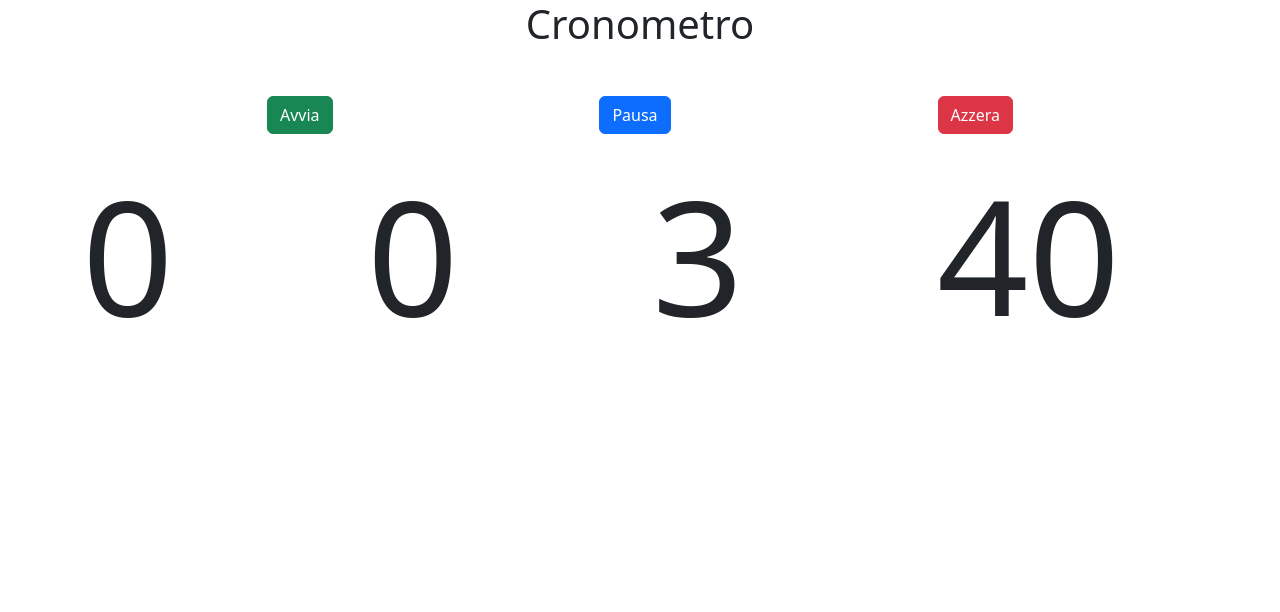
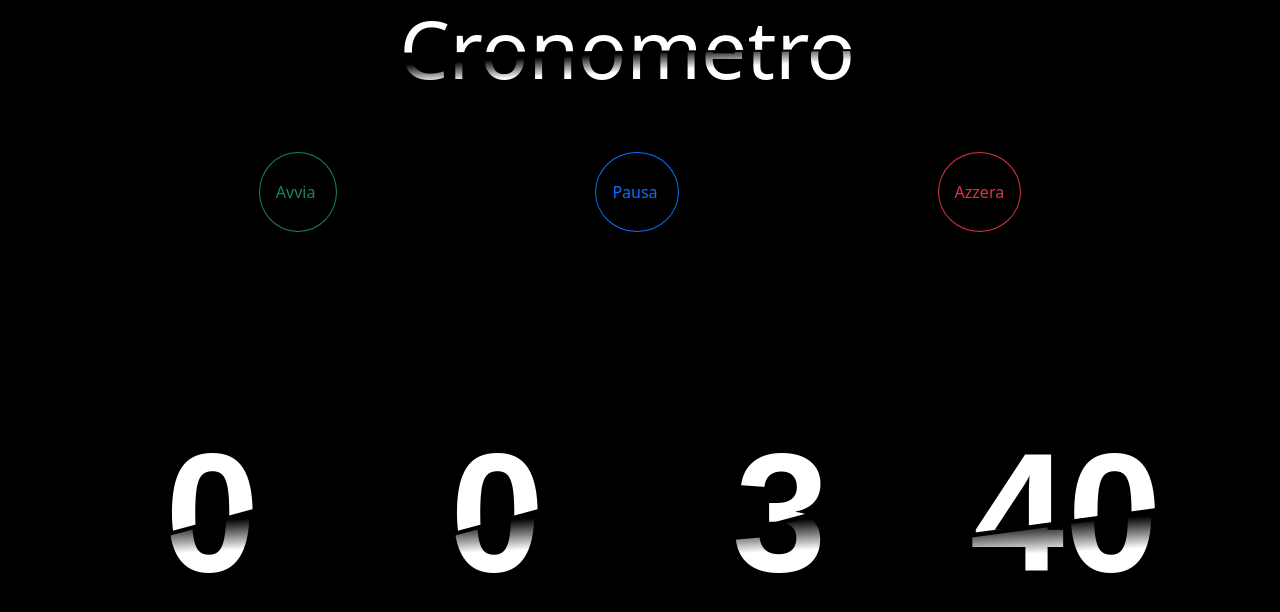
Before and after one commit to LorenzoOgnibene/js-simon, a plain HTML site: page clock/index.html in a window 1280 px wide. Both pictures are taken after a click on the element "Avvia". Drawn offline with nearby package versions, Linux system fonts and the light colour scheme.

Commit message:
Add some style and some funny

```diff
--- a/clock/css/style.css
+++ b/clock/css/style.css
@@ -1,11 +1,52 @@
-/* body{
-  background-color: aqua;
-} */
+body{
+  background-color: black;
+}
 
-#hours,
-#minutes,
-#seconds,
-#ms {
-  font-size: 4em;
 
+
+
+:root {
+  --background-color: black;
+  --text-color: hsl(0, 0%, 100%);
 }
+body {
+  margin: 0;
+}
+.wrapper {
+  display: grid;
+  place-content: center;
+  background-color: var(--background-color);
+  min-height: 70vh;
+  font-family: "Oswald", sans-serif;
+  font-size: clamp(1.5rem, 1rem + 12vw, 15rem);
+  font-weight: 700;
+  text-transform: uppercase;
+  color: var(--text-color);
+}
+
+.wrapper > div,
+div > h1 {
+  grid-area: 1/1/-1/-1;
+}
+
+h1{
+  font-size: clamp(1.5rem, 1rem + 5vw, 15rem);
+  color: var(--text-color);
+}
+
+.top {
+  clip-path: polygon(0% 0%, 100% 0%, 100% 48%, 0% 58%);
+}
+.bottom {
+  clip-path: polygon(0% 60%, 100% 50%, 100% 100%, 0% 100%);
+  color: transparent;
+  background: -webkit-linear-gradient(177deg, black 53%, var(--text-color) 65%);
+  background: linear-gradient(177deg, black 53%, var(--text-color) 65%);
+  background-clip: text;
+  -webkit-background-clip: text;
+  transform: translateX(-0.02em);
+}
+
+div.btn{
+  padding: 1.7rem 1rem;
+}
--- a/clock/index.html
+++ b/clock/index.html
@@ -13,23 +13,24 @@
 
   <div>
 
-    <div class="text-center">
-      <h1 class="text-center mb-5">Cronometro</h1>
+    <div class=" row text-center d-grid container-fluid mb-5">
+      <h1 class="col-12 top">Cronometro</h1>
+      <h1 class="col-12 bottom">Cronometro</h1>
     </div>
 
     <div >
       <div class="d-flex justify-content-evenly">
-        <div class="btn btn-success" id="start">Avvia</div>
-        <div class="btn btn-primary" id="pause">Pausa</div>
-        <div class="btn btn-danger" id="reset">Azzera</div>
+        <div class="btn btn-outline-success rounded-circle border-1" id="start">Avvia&nbsp;</div>
+        <div class="btn btn-outline-primary rounded-circle" id="pause">Pausa&nbsp;</div>
+        <div class="btn btn-outline-danger rounded-circle " id="reset">Azzera</div>
       </div>
     </div>
-    <div class="container">
-      <div class="row fs-1 d-flex">
-        <div id="hours" class="col-3">&nbsp;</div>
-        <div id="minutes" class=" col-3">&nbsp;</div>
-        <div id="seconds" class="col-3">&nbsp;</div>
-        <div id="ms" class="col-3">&nbsp;</div>
+    <div class="container-fluid container-lg">
+      <div class="row fs-1">
+        <div id="hours" class="col-3 wrapper">&nbsp;</div>
+        <div id="minutes" class=" col-3 wrapper">&nbsp;</div>
+        <div id="seconds" class="col-3 wrapper">&nbsp;</div>
+        <div id="ms" class="col-3 wrapper">&nbsp;</div>
       </div>
     </div>
 
--- a/clock/js/script.js
+++ b/clock/js/script.js
@@ -1,3 +1,9 @@
+
+function customSlicedText (element, content){
+    element.innerHTML = `<div class="top">${content}</div> <div class="bottom">${content}</div>`;
+}
+
+
 const milliseconds = document.getElementById('ms');
 const seconds = document.getElementById('seconds');
 const minutes = document.getElementById('minutes');
@@ -11,15 +17,20 @@ let second = 0;
 let minute = 0;
 let hour = 0;
 
+let stopSound = new Audio('stop.mp3');
+let timerSound = new Audio('clock.mp3');
+let pauseSound = new Audio ('time-up.mp3');
+
+
+
 
 start.addEventListener('click', function(){
-
-
     if(!conditionTimer){
+        timerSound.play();
         conditionTimer = true;
         const timer = setInterval(() => {
-            milliseconds.innerHTML = millisecond += 10;
-
+            millisecond += 10;
+            customSlicedText(milliseconds, millisecond);
             if(millisecond == 90){
                 millisecond = 0;
                 second++;
@@ -33,26 +44,31 @@ start.addEventListener('click', function(){
                 hour++;
             }
 
-            seconds.innerHTML = second;
-            minutes.innerHTML = minute;
-            hours.innerHTML = hour;
+            customSlicedText(seconds, second);
+            customSlicedText(minutes, minute);
+            customSlicedText(hours, hour);
         }, 90);
 
         pause.addEventListener('click', function(){
             clearInterval(timer);
             conditionTimer = false;
+            timerSound.pause();
+            stopSound.pause();
+            pauseSound.play();
         })
 
         reset.addEventListener('click', function(){
-            milliseconds.innerHTML = 0;
-            seconds.innerHTML = 0;
-            minutes.innerHTML = 0;
-            hours.innerHTML = 0;
+            stopSound.play();
+            timerSound.pause();
+            customSlicedText(milliseconds, millisecond);
+            customSlicedText(seconds, second);
+            customSlicedText(minutes, minute);
+            customSlicedText(hours, hour);
             second = 0;
             millisecond = 0;
             minute = 0;
             hour = 0;
         })
     }
-
+    stopSound.pause();
 })
```
Also changed, not shown: 3 other files.
